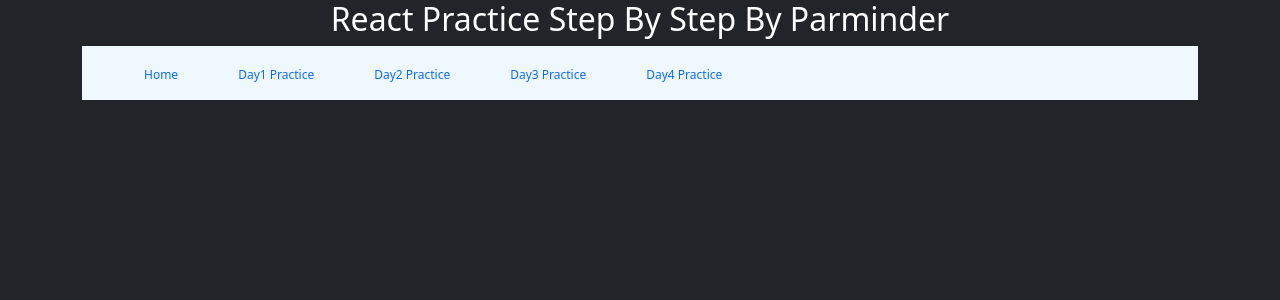
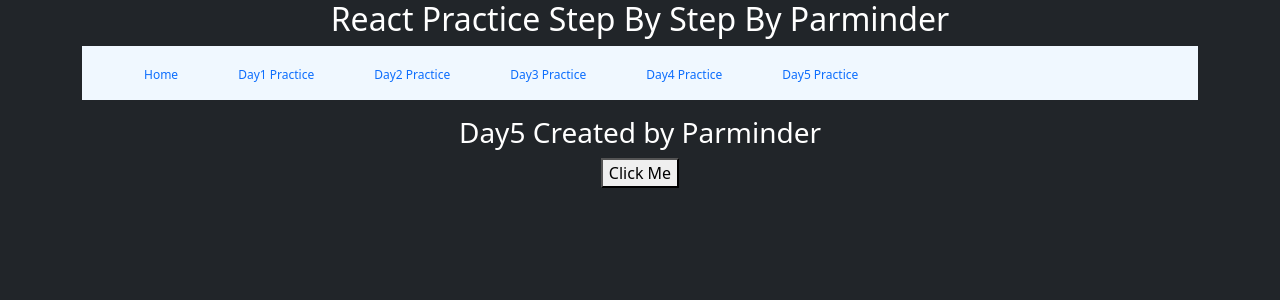
Before and after one commit to parminderdev/React-practice, a React (Create React App) app: page /day5 in a window 1280 px wide. Shown: the top 300 px of the page. Built offline with nearby package versions, Linux system fonts and the light colour scheme.

Commit message:
state in functional component

```diff
--- a/src/App.js
+++ b/src/App.js
@@ -5,6 +5,7 @@ import Day1 from "./components/Day1";
 import Day2 from "./components/Day2";
 import Day3 from "./components/Day3";
 import Day4 from "./components/Day4";
+import Day5 from "./components/Day5";
 import "bootstrap/dist/css/bootstrap.min.css";
 import "./App.css";
 import {
@@ -41,6 +42,7 @@ function App() {
               </Route>
               <Route exact path="/day3" component={Day3} />
               <Route exact path="/day4" component={Day4} />
+              <Route exact path="/day5" component={Day5} />
             </Switch>
           </Row>
         </Container>
--- a/src/components/Day4.jsx
+++ b/src/components/Day4.jsx
@@ -1,5 +1,5 @@
 import React from "react";
-// Click Event and functions
+// Click Event and functions calling using arrow functions
 // State in class component
 export default class Day4 extends React.Component {
   constructor() {
--- /dev/null
+++ b/src/components/Day5.jsx
@@ -0,0 +1,17 @@
+import React, { useState } from "react";
+// State in Function component
+// Click Event and functions calling using arrow functions
+// Update state with Button Click
+export default function Day5() {
+  //let data = "Parminder Singh";
+  const [data, setData] = useState("Parminder");
+  function clickhappens() {
+    setData("Rahul");
+  }
+  return (
+    <div>
+      <h3>Day5 Created by {data}</h3>
+      <button onClick={() => clickhappens()}>Click Me</button>
+    </div>
+  );
+}
--- a/src/components/Navigation.jsx
+++ b/src/components/Navigation.jsx
@@ -19,6 +19,9 @@ export default function Navigation() {
         <li>
           <Link to="/day4">Day4 Practice</Link>
         </li>
+        <li>
+        <Link to="/day5">Day5 Practice</Link>
+      </li>
       </ul>
     </div>
   );
```
